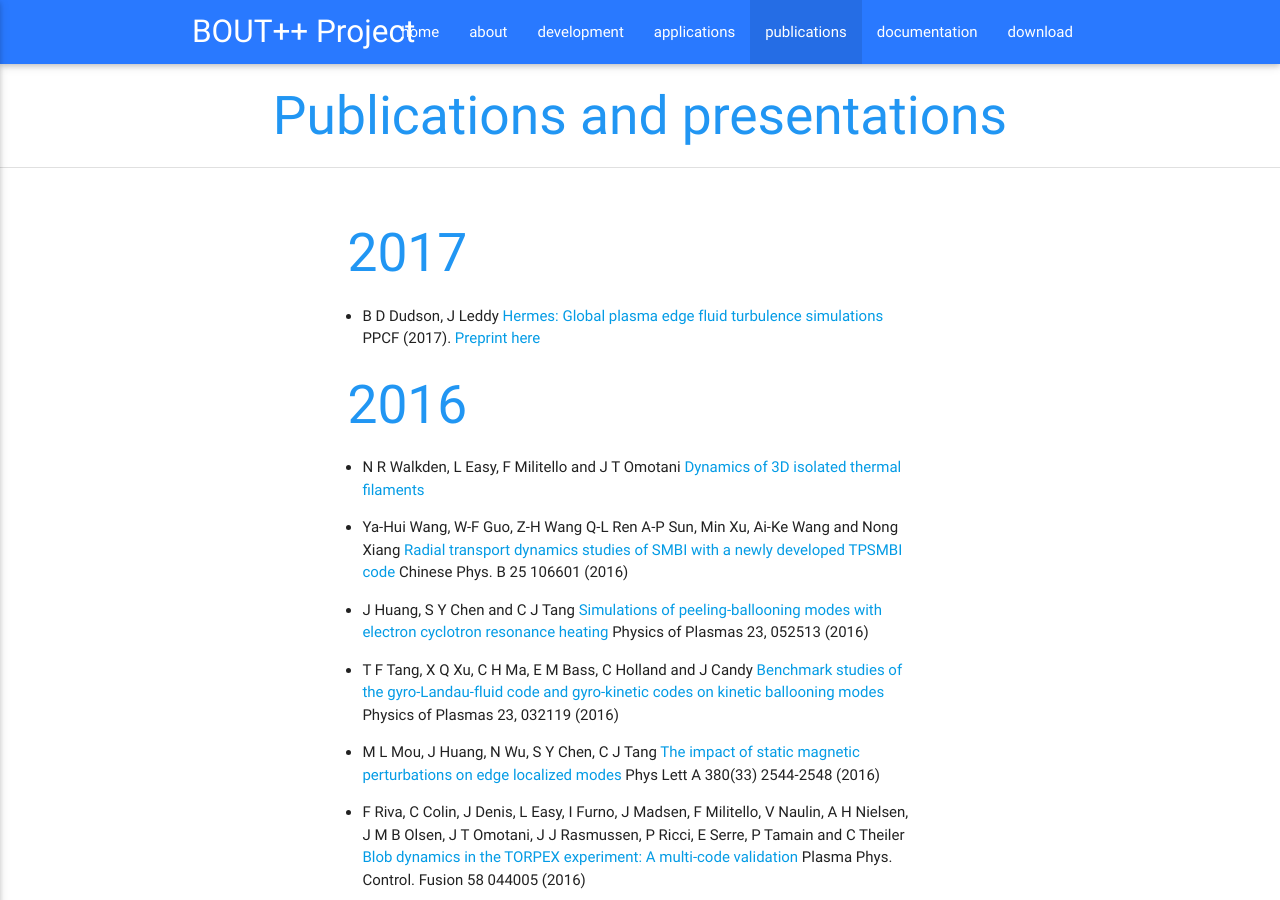
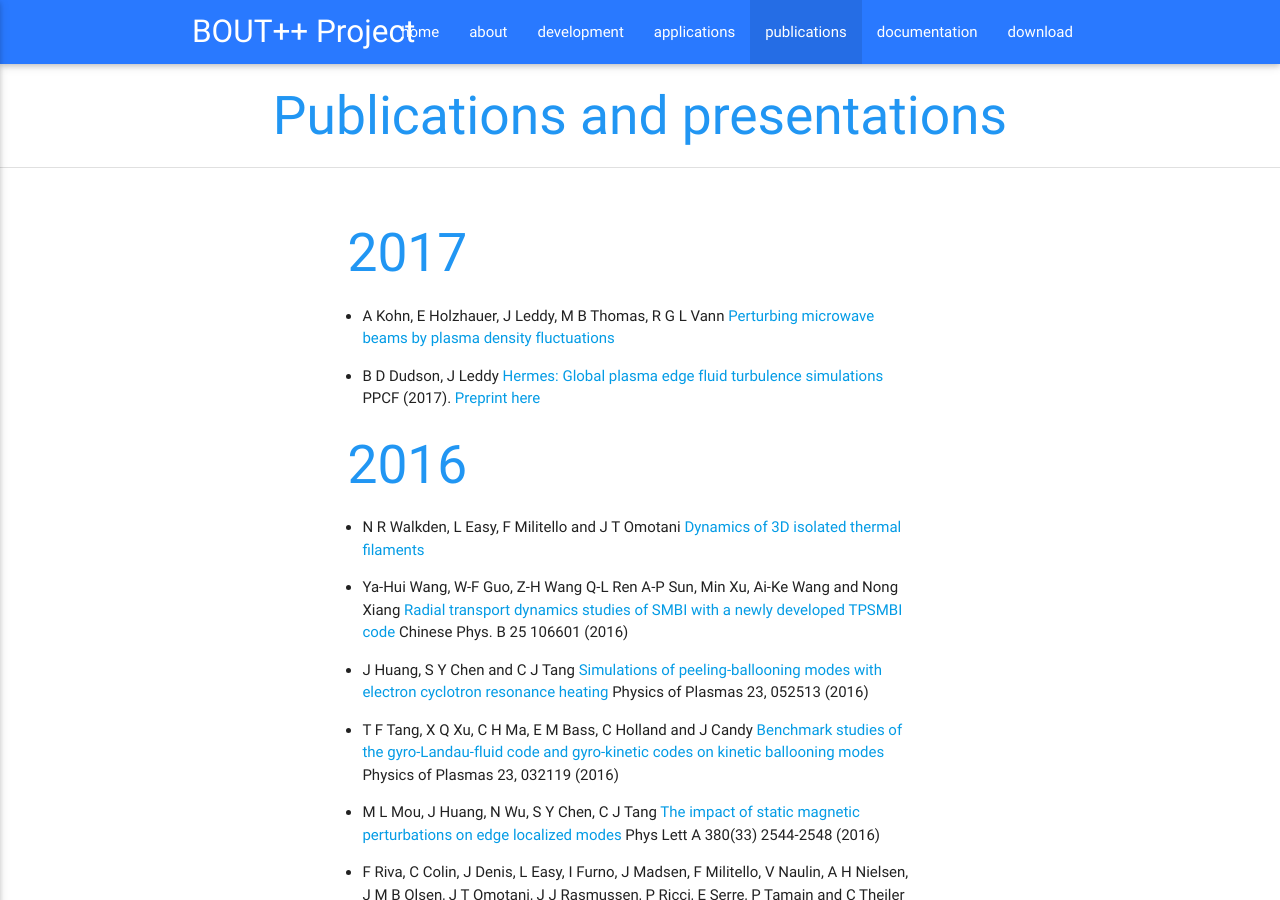
Before and after one commit to boutproject/boutproject.github.io, a Jekyll site: the page built from publications/index.md, in a window 1280 px wide and 900 px high. Built offline with Jekyll 4.4.1, drawn with Linux system fonts in a browser that asks for light colours.

Commit message:
Added paper on arXiv 2017

```diff
--- a/publications/index.md
+++ b/publications/index.md
@@ -8,6 +8,7 @@ nav-state: publications
 2017
 ----
 
+* A Kohn, E Holzhauer, J Leddy, M B Thomas, R G L Vann [Perturbing microwave beams by plasma density fluctuations](https://arxiv.org/abs/1703.05182)
 * B D Dudson, J Leddy [Hermes: Global plasma edge fluid turbulence simulations](https://doi.org/10.1088/1361-6587/aa63d2) PPCF (2017). [Preprint here](https://arxiv.org/abs/1609.03360)
 
 2016
```
